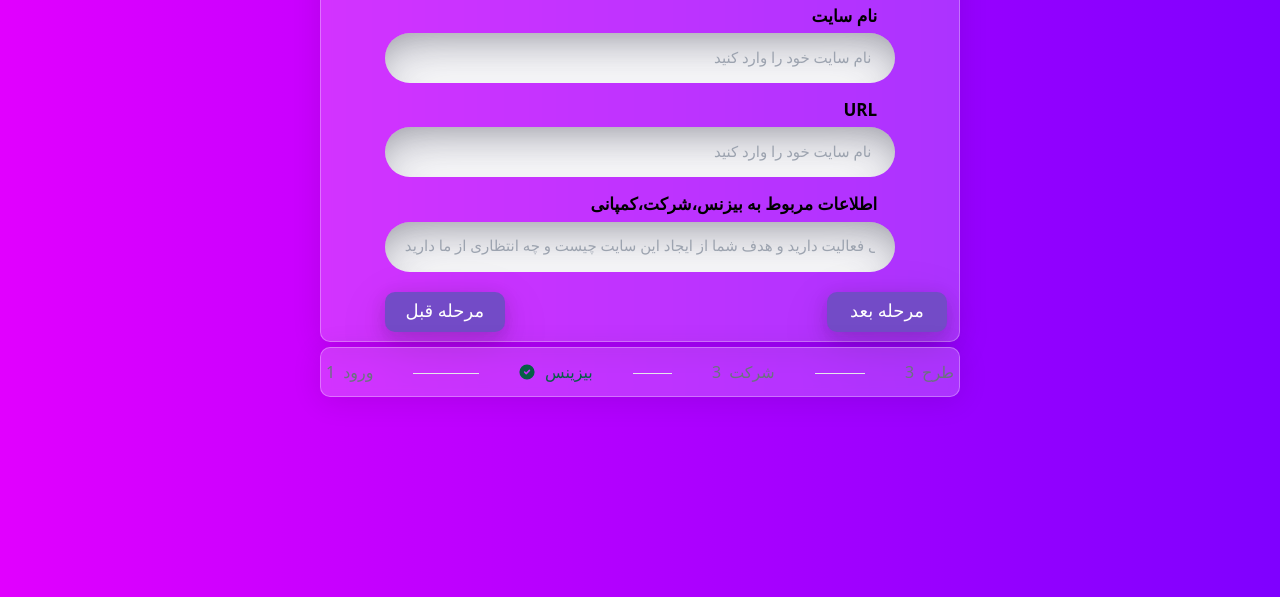
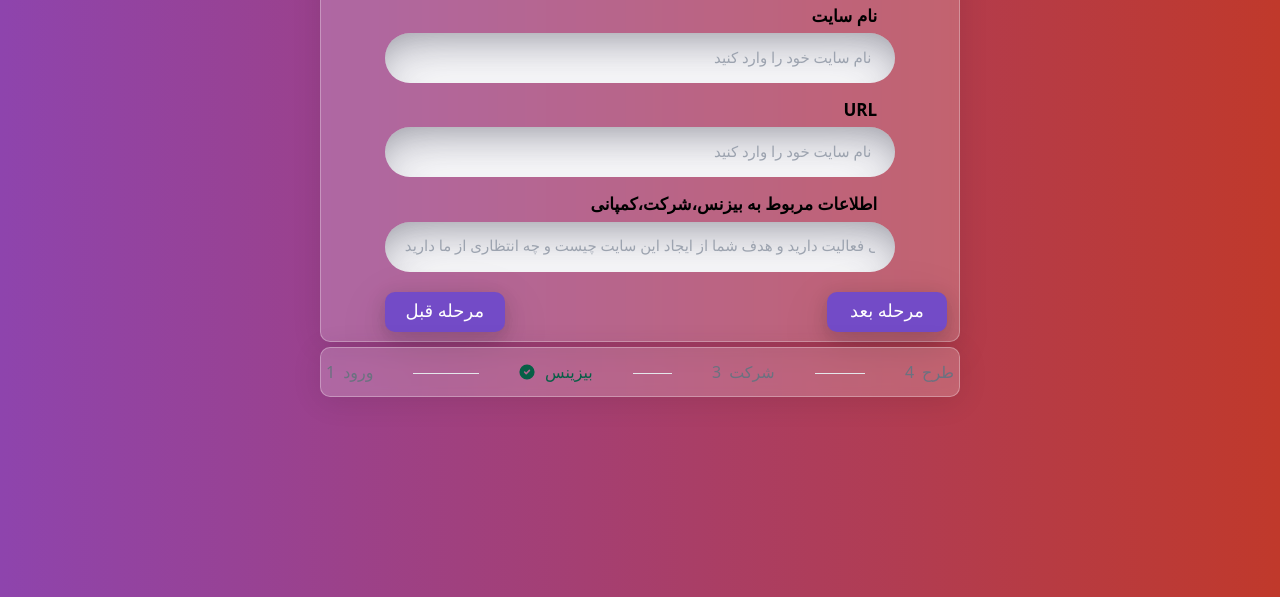
Before and after one commit to amiralzd/form-project, a website: page index2.html in a window 1280 px wide. Shown: the part 203-800 px from the top of the page. Drawn offline with nearby package versions, Linux system fonts and the light colour scheme.

Commit message:
form update

```diff
--- a/index2.html
+++ b/index2.html
@@ -75,7 +75,7 @@
                 </span>
             </li>
             <li class="flex items-center">
-                <span class="mr-2">3</span>
+                <span class="mr-2">4</span>
                 <span>طرح</span>
             </li>
         </ol>
--- a/src/input.css
+++ b/src/input.css
@@ -28,7 +28,7 @@
 }
 
 .fontstyleinput{
-    color: var(--text-in-box, rgba(153, 146, 161, 0.73));
+    color: #000;
     text-align: right;
 
     /* text style */
@@ -100,10 +100,9 @@
 }
 
 .bgstyle{
-    background: #7F00FF;  /* fallback for old browsers */
-    background: -webkit-linear-gradient(to right, #E100FF, #7F00FF);  /* Chrome 10-25, Safari 5.1-6 */
-    background: linear-gradient(to right, #E100FF, #7F00FF); /* W3C, IE 10+/ Edge, Firefox 16+, Chrome 26+, Opera 12+, Safari 7+ */
-
+    background: #c0392b;  /* fallback for old browsers */
+    background: -webkit-linear-gradient(to right, #8e44ad, #c0392b);  /* Chrome 10-25, Safari 5.1-6 */
+    background: linear-gradient(to right, #8e44ad, #c0392b); /* W3C, IE 10+/ Edge, Firefox 16+, Chrome 26+, Opera 12+, Safari 7+ */
 }
 
 #back{
```
Also changed, not shown: index4.html (+1 -1 lines).
